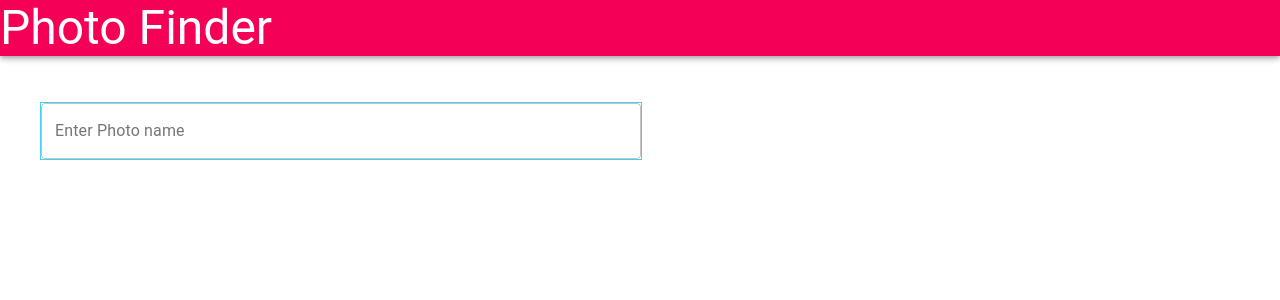
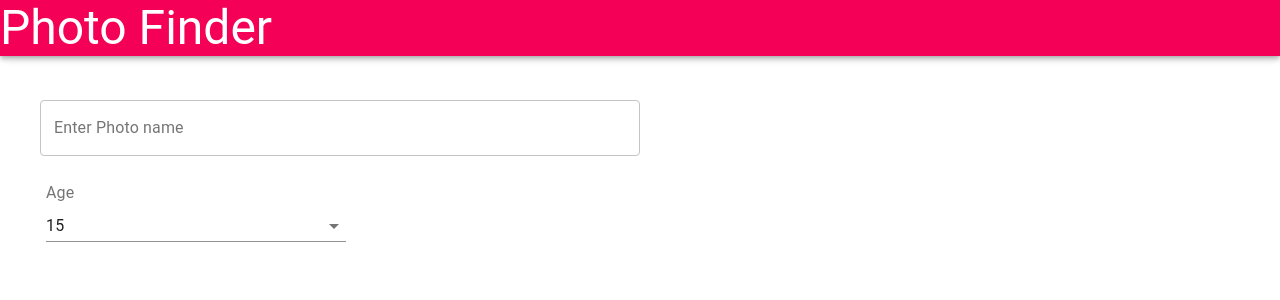
Before and after one commit to Yousuf-Abdullah-Borna/ImageFinder, a React (Create React App) app in the folder imagefinder/: page / in a window 1280 px wide. Shown: the top 300 px of the page. Built offline with nearby package versions, Linux system fonts and the light colour scheme.

Commit message:
textfield and select field is handled well

```diff
--- a/imagefinder/src/components/search/Search.js
+++ b/imagefinder/src/components/search/Search.js
@@ -1,13 +1,37 @@
+import InputLabel from '@material-ui/core/InputLabel';
+import MenuItem from "@material-ui/core/MenuItem";
+import Select from "@material-ui/core/Select";
 import TextField from '@material-ui/core/TextField';
 import React, { Component } from 'react';
-
 const styles = {
     margin: "40px",
     width: "600px",
     position: "relative",
-    top: "30px",
-    border: "1px solid #42d1f5"
+    top: "60px",
+
   };
+
+  const selectStyles = {
+    margin: "40px",
+    width: "300px",
+    position: "absolute",
+    top: "170px",
+    left:"6px",
+
+  };
+
+  const LabelStyles = {
+    margin: "40px",
+    width: "300px",
+    position: "absolute",
+    top: "145px",
+    left:"6px",
+
+
+  };
+
+
+
 
 class Search extends Component {
 
@@ -26,20 +50,66 @@ class Search extends Component {
         }
     }
 
+
+    onTextChange = (event)=>{
+
+
+        this.setState({
+            searchText: event.target.value
+        })
+    }
+
+
+    onAmountChange = (event)=>{
+
+
+        this.setState({
+            amount: event.target.value
+        })
+    }
+
 render(){
 
     return (
         <div>
 
-            <TextField
-            name="SearchText"
-            value={this.state.searchText}
-            onChange={this.onTextChange}
-            floatingLabelText ="Search For images"
-            fullWidth={true}
-            />
 
-<TextField style={styles}  value={this.state.searchText}  id="filled-basic"   label="Enter Photo name" variant="outlined" />
+
+    <TextField style={styles}
+    value={this.state.searchText}
+    id="filled-basic"
+    label="Enter Photo name"
+    variant="outlined"
+    onChange={this.onTextChange}/>
+
+
+<InputLabel  style={LabelStyles} >Age</InputLabel>
+
+
+   <Select
+       displayEmpty
+
+       style ={selectStyles}
+       value={this.state.amount}
+    onChange={this.onAmountChange}
+
+      >
+        <MenuItem value="">
+          <em>None</em>
+        </MenuItem>
+        <MenuItem value={5}>5</MenuItem>
+        <MenuItem value={10}>10</MenuItem>
+        <MenuItem value={15}>15</MenuItem>
+        <MenuItem value={20}>20</MenuItem>
+      </Select>
+
+
+
+
+
+
+
+
         </div>
     )
 
```
Also changed, not shown: 1 other file (tests, documents, lock files or other folders).
